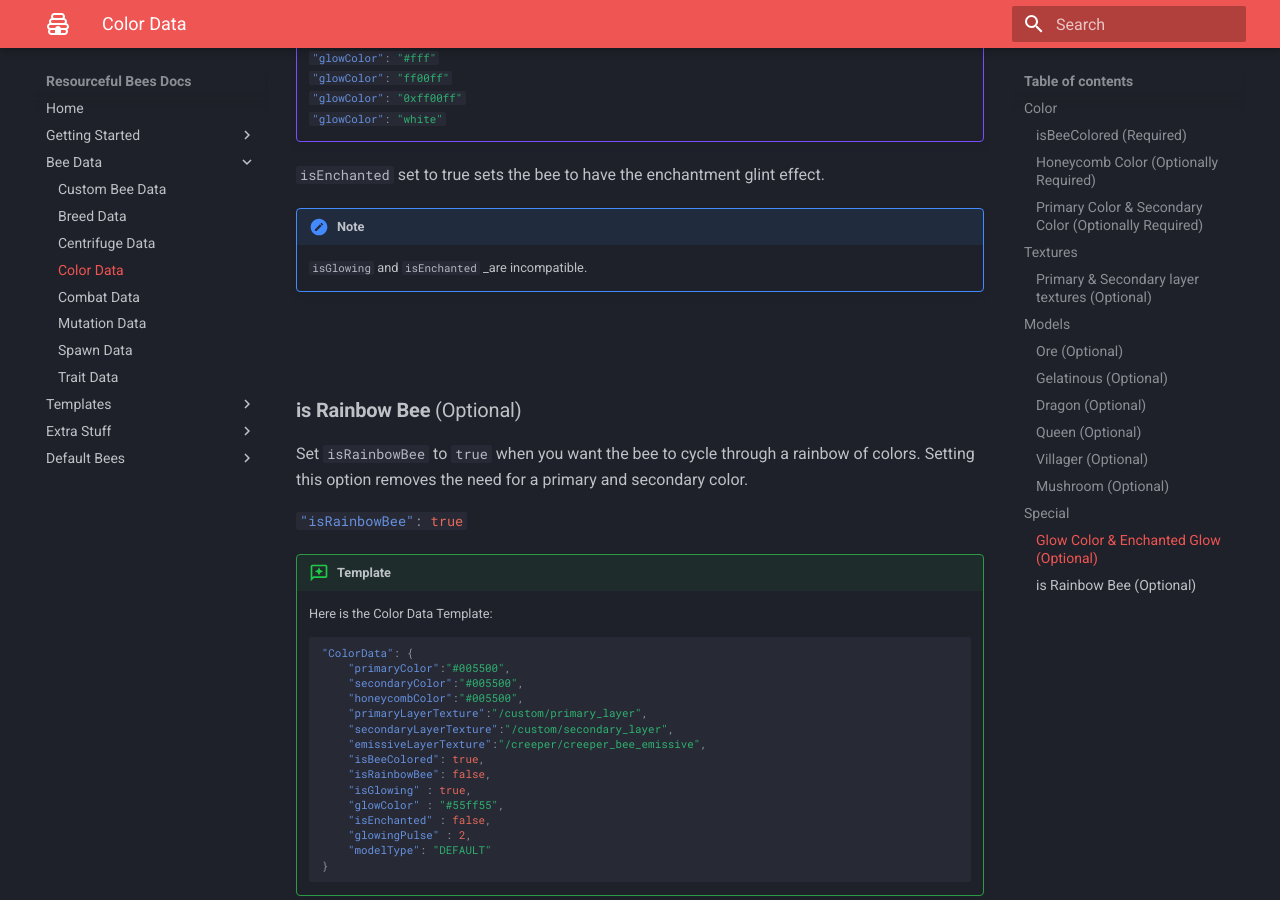
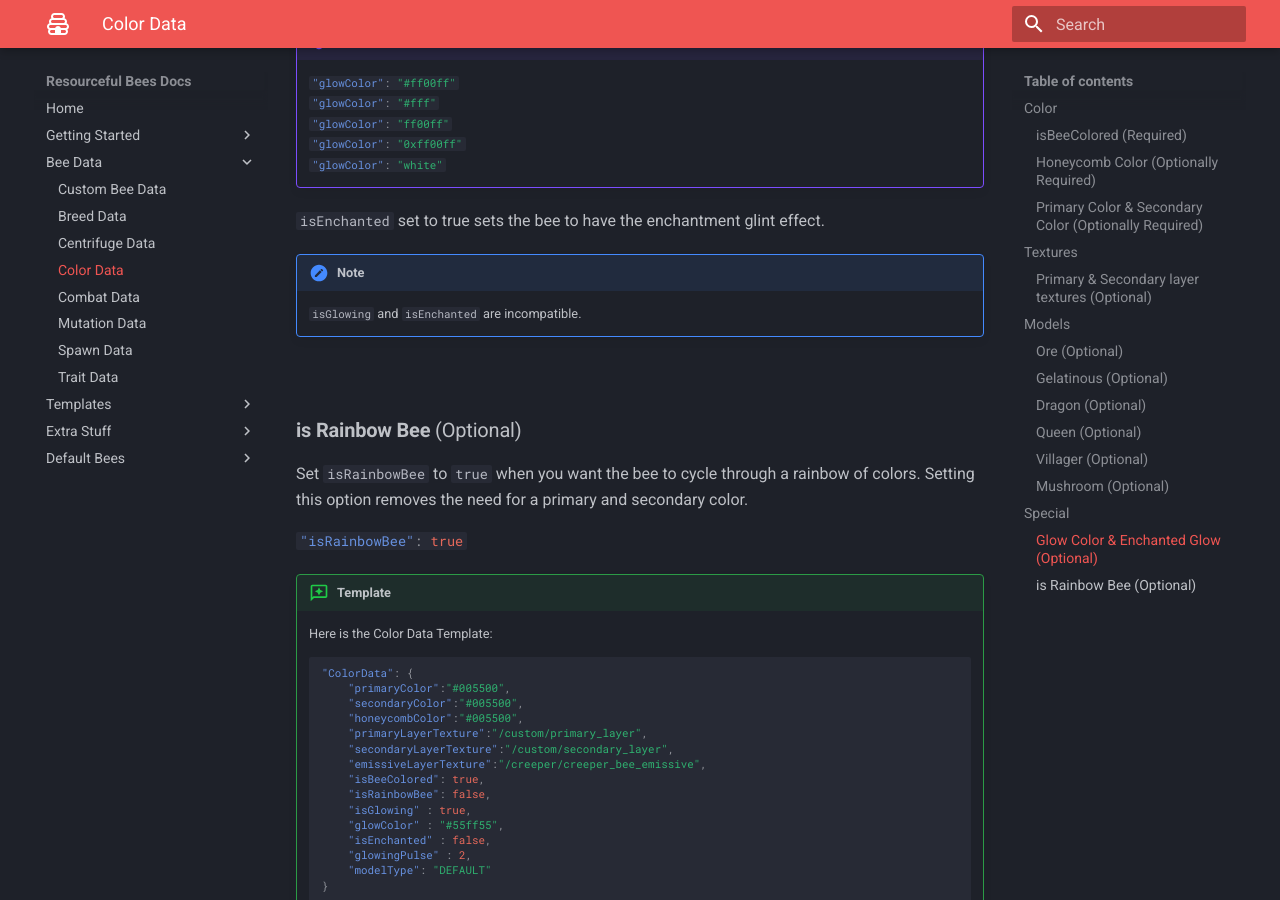
Before and after one commit to Team-Resourceful/ResourcefulBeesDocs, an MkDocs documentation site: the page built from docs/bee_data/color_data.md, in a window 1280 px wide and 900 px high, scrolled down 4516 px. Built offline with MkDocs 1.6.1 and Material for MkDocs 9.7.7, drawn with Linux system fonts in a browser that asks for light colours.

Commit message:
Update color_data.md

```diff
--- a/docs/bee_data/color_data.md
+++ b/docs/bee_data/color_data.md
@@ -121,6 +121,8 @@ The `MUSHROOM` `modelType` should be used when you want the bee to have 2 mushro
 !!! example
 	`#!json "modelType": "MUSHROOM"`
 
+<br>
+
 ## **Special**
 ***
 
@@ -141,9 +143,8 @@ This value can be expressed in multiple ways but is encoded in the .json as a st
 `isEnchanted` set to true sets the bee to have the enchantment glint effect.
 
 !!! note
-	`isGlowing` and `isEnchanted` _are incompatible.
+	`isGlowing` and `isEnchanted` are incompatible.
 
-<br>
 <br>
 
 ### **is Rainbow Bee** (Optional)
```
